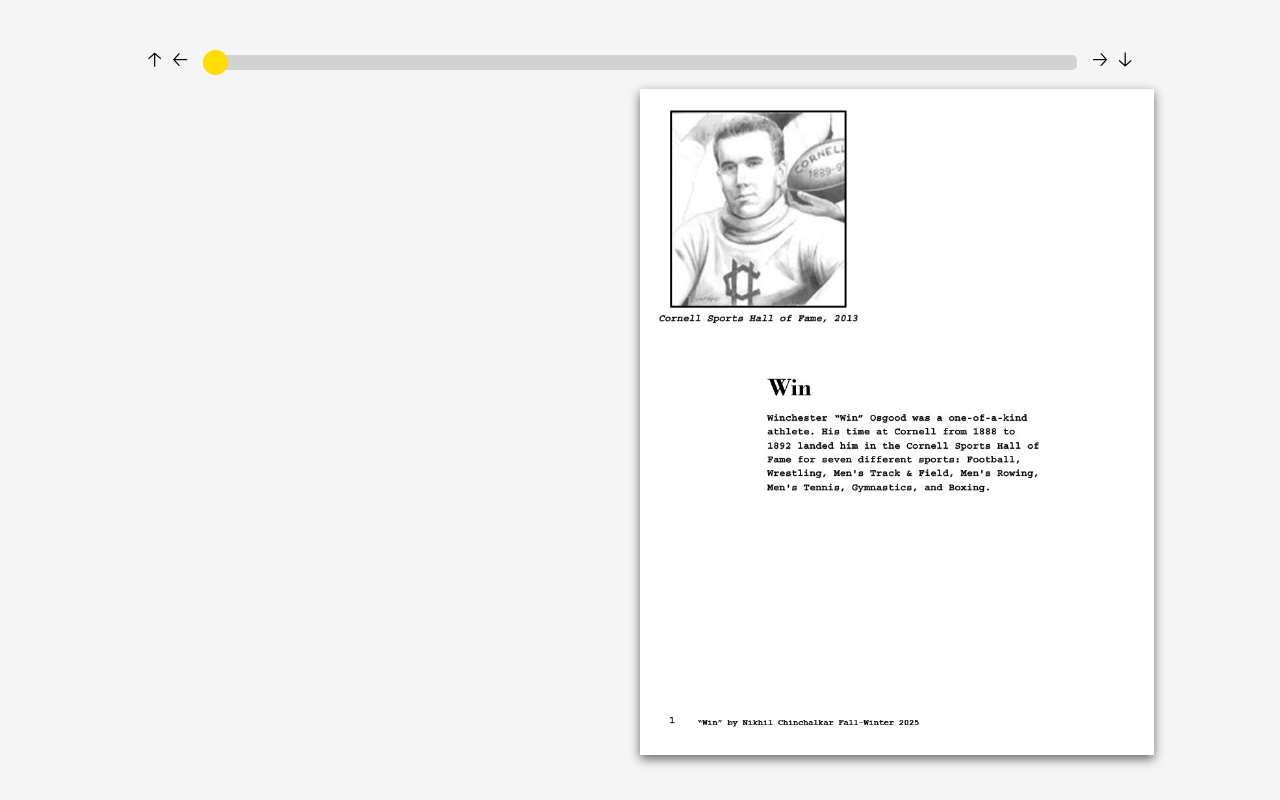
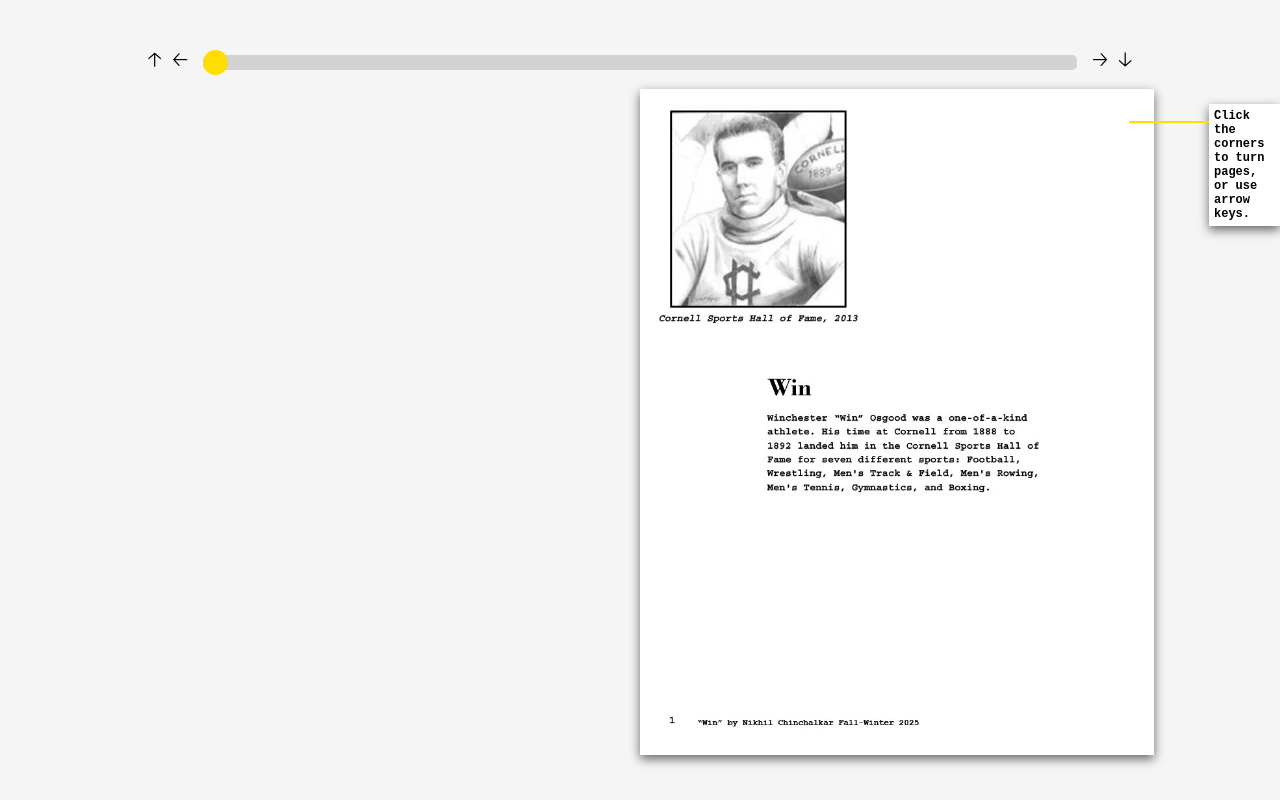
Before and after one commit to nikhilc52/win, a plain HTML site: page index.html in a window 1280 px wide. Drawn offline with Linux system fonts and the light colour scheme.

Commit message:
Added tooltip for turning information

```diff
--- a/index.html
+++ b/index.html
@@ -23,8 +23,13 @@
             <div class="utility arrows" id="r-arrow-end">&#129123;</div>
         </div>
     </div>
+    <div class="tooltip" id="turn-tooltip">
+        Click the corners to turn pages, or use arrow keys.
+    </div>
+    <div class="tooltip" id="turn-tooltip-line"></div>
+
     <div id="flipbook">
-        <img src="images/1.jpg">
+        <img id="page-1" src="images/1.jpg">
         <img src="images/2.jpg">
         <img src="images/3.jpg">
         <img src="images/4.jpg">
@@ -67,7 +72,8 @@
             pages: 12
         });
     </script>
-    <script src="script.js"></script>
+    <script src="utility.js"></script>
+    <script src="tooltip.js"></script>
 
 </body>
 
--- a/styles.css
+++ b/styles.css
@@ -81,11 +81,46 @@
 }
 
 .arrows {
-  cursor: pointer;;
+  cursor: pointer;
+  ;
   margin-left: 5px;
   margin-right: 5px;
+  -webkit-user-select: none;
+  -moz-user-select: none;
+  -ms-user-select: none;
+  user-select: none;
+
 }
 
-.arrows:hover{
+.arrows:hover {
   color: #ffdd01;
 }
+
+#turn-tooltip {
+  z-index: 1000;
+  font-family: 'Courier New', Courier, monospace;
+  font-weight: bold;
+  font-size: 12px;
+  position: absolute;
+  top: 0px;
+  left: 0px;
+  box-shadow: 0 4px 10px #666;
+  padding: 5px;
+  background-color: white;
+  max-width: 150px;
+}
+
+#turn-tooltip-line{
+  z-index: 1001;
+  height: 2px;
+  width: 2px;
+  background-color: #ffdd01;
+  position: absolute;
+
+  top: 100px;
+  left: 100px;
+}
+
+.tooltip{
+  visibility: visible;
+}
--- /dev/null
+++ b/tooltip.js
@@ -0,0 +1,25 @@
+function fitTooltip() {
+    const rect = document.getElementById('page-1').getBoundingClientRect()
+
+    const tooltip = document.getElementById('turn-tooltip')
+    tooltip.style.top = rect.top + 15 + "px"
+    tooltip.style.left = rect.right + 55 + "px"
+
+    const tooltip_line = document.getElementById('turn-tooltip-line')
+    tooltip_line.style.top = rect.top + 32 + "px"
+    tooltip_line.style.left = rect.right - 25 + "px"
+    const tooltip_left = tooltip.style.left.substring(0, tooltip.style.left.length - 2)
+    tooltip_line.style.width = tooltip_left - rect.right + 25 + "px"
+}
+
+
+window.addEventListener('resize', fitTooltip) //don't think this is needed with hiding on click, but doesn't hurt
+fitTooltip()
+
+function hideTooltips() {
+    const tooltip_class = Array.from(this.document.getElementsByClassName('tooltip'))
+    tooltip_class.forEach((e) => e.style.visibility = 'hidden')
+}
+
+addEventListener('click', hideTooltips)
+addEventListener('keydown', hideTooltips)
--- a/script.js
+++ b/utility.js
@@ -1,10 +1,10 @@
 function updateBarFromBar() {
-    var bar = document.getElementById('progress_bar')
+    const bar = document.getElementById('progress_bar')
     bar.style.background = `linear-gradient(to right, #ffdf0169 ${100 * bar.value / bar.max}%, #d3d3d3 ${100 * bar.value / bar.max}%)`
 }
 
 function updateBarFromPage() {
-    var bar = document.getElementById('progress_bar')
+    const bar = document.getElementById('progress_bar')
     bar.value = $('#flipbook').turn('view')[0]
     bar.style.background = `linear-gradient(to right, #ffdf0169 ${100 * bar.value / bar.max}%, #d3d3d3 ${100 * bar.value / bar.max}%)`
 }
@@ -13,20 +13,25 @@
 
 document.getElementById('l-arrow').addEventListener('click', function () {
     $('#flipbook').turn('previous');
-}
-)
+})
 
 document.getElementById('l-arrow-end').addEventListener('click', function () {
     $('#flipbook').turn('page', 1);
-}
-)
+})
 
 document.getElementById('r-arrow').addEventListener('click', function () {
     $('#flipbook').turn('next');
-}
-)
+})
 
 document.getElementById('r-arrow-end').addEventListener('click', function () {
     $('#flipbook').turn('page', 30);
-}
-)
+})
+
+addEventListener('keydown', (event) => {
+    if (event.key === 'ArrowRight'){
+        $('#flipbook').turn('next');
+    }
+    if (event.key === 'ArrowLeft'){
+        $('#flipbook').turn('previous');
+    }
+})
```
